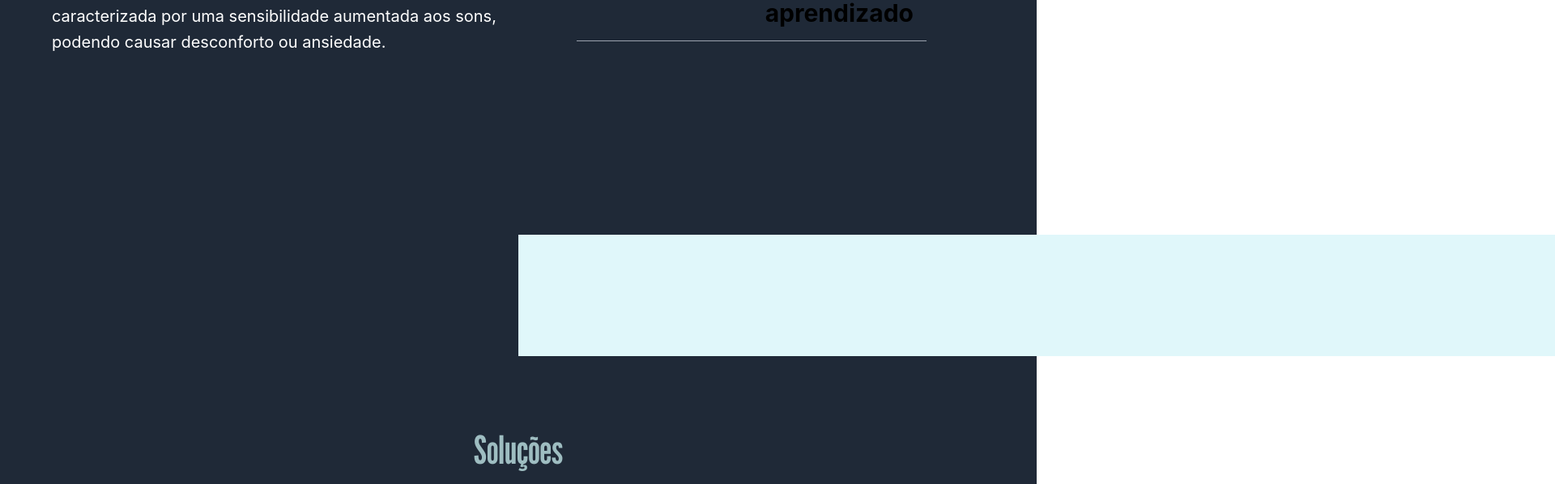
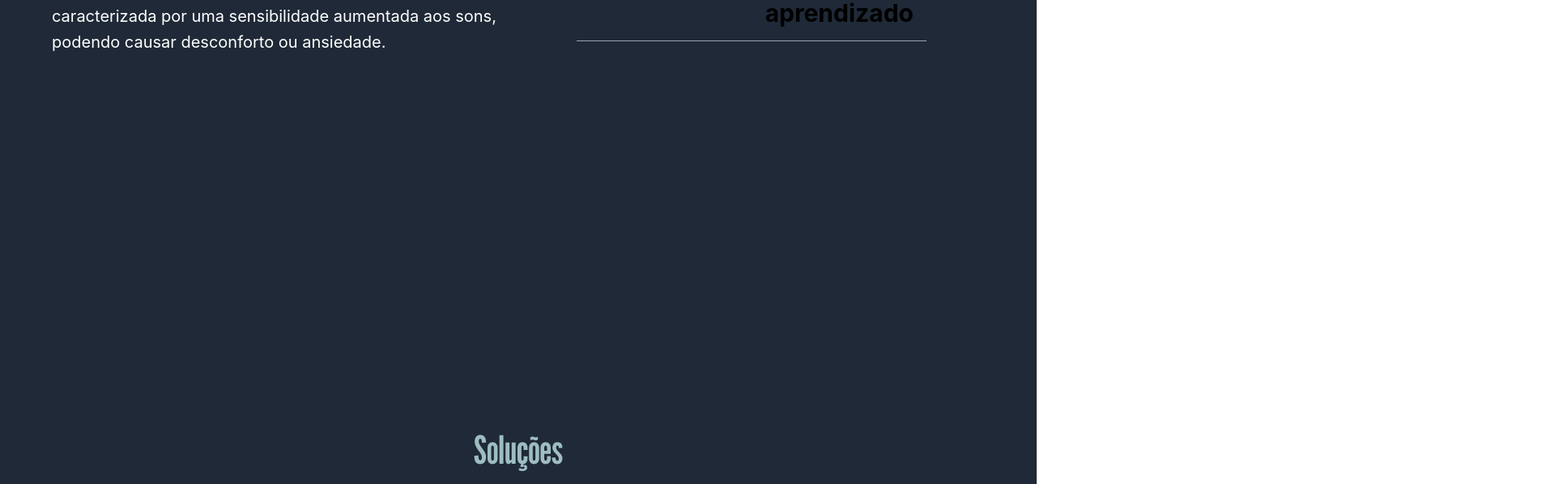
Before and after one commit to jpfcordeiro/landing_page_calmwave, a React (Create React App) app: page / in a window 1280 px wide. Shown: the part 1211-1809 px from the top of the page at 81% size, 1920 px wide, since content can reach past the window. Built offline with nearby package versions, Linux system fonts and the light colour scheme.

Commit message:
Vertical moving cardhover

```diff
--- a/src/App.js
+++ b/src/App.js
@@ -183,7 +183,7 @@ function App() {
         id="why"
         className="relative h-screen bg-gray-800 flex justify-center text-white"
       >
-        <WaveBackground />
+        {/* <WaveBackground /> */}
         <div className="relative max-w-6xl mx-auto flex items-start mt-20 justify-between z-10">
           {/* Coluna da Esquerda */}
           <div className="w-full md:w-1/2">
--- a/src/components/CardHover.js
+++ b/src/components/CardHover.js
@@ -47,7 +47,7 @@ const CardHover = () => {
         <div
           key={card.title}
           className={`absolute z-${10 + index} bg-white shadow-lg rounded-lg overflow-hidden md:w-2/3 flex flex-row transform transition-transform duration-500 ease-in-out
-          ${isOutOfScreen[index] ? '-translate-x-full' : 'translate-x-0'}`}
+          ${isOutOfScreen[index] ? '-translate-y-full' : 'translate-y-0'}`}
           onMouseEnter={() => handleMouseEnter(index)} // Alterna o estado ao passar o mouse
         >
           <div className="bg-yellow-100 w-1/2 p-6"></div>
```
